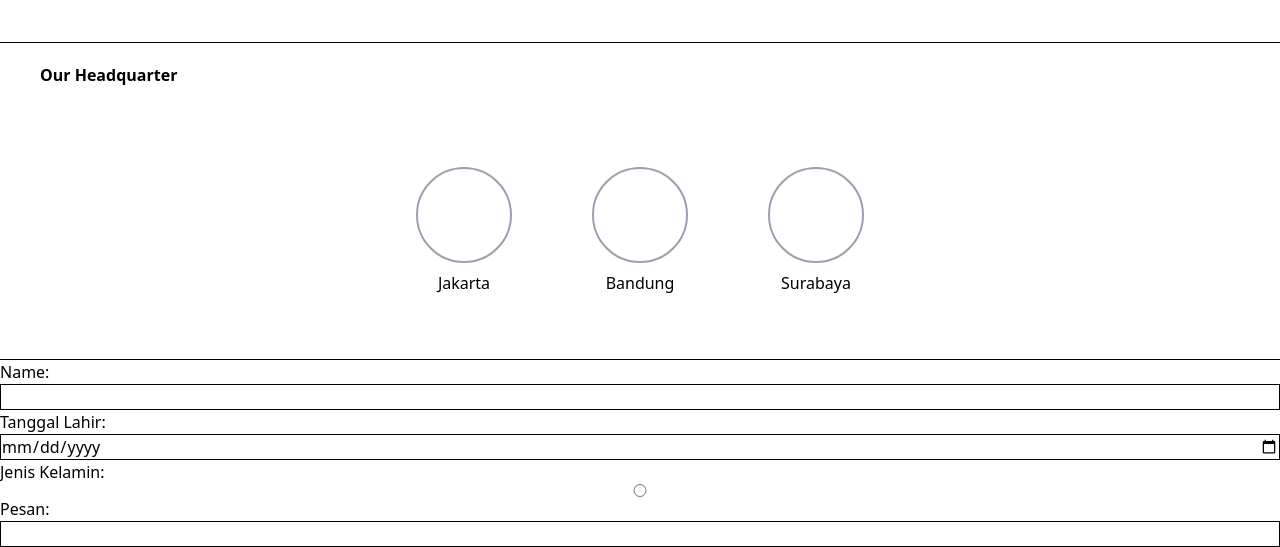
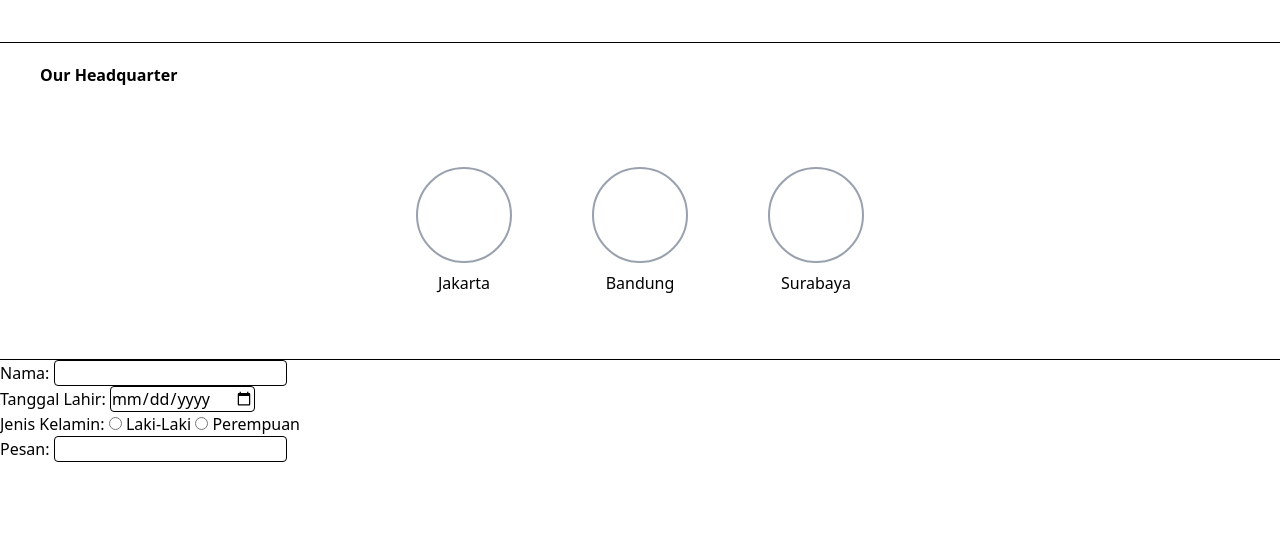
Before and after one commit to Revou-Coding-Camp/codingcamp-30-jun-25-varelsaurus, a plain HTML site: page index.html in a window 1280 px wide. Shown: the part 725-1272 px from the top of the page. After the commit the page ends 1187 px from the top, so only its background shows below. Drawn offline with nearby package versions, Linux system fonts and the light colour scheme.

Commit message:
Revisi Message Us

```diff
--- a/index.html
+++ b/index.html
@@ -54,15 +54,30 @@
     <!-- Form Message Us -->
     <section>
         <div>
-            <form class="flex flex-col">
-                <label for="name-input"> Name:</label>
-                <input type="text" id="name-input" name="name" class="border">
-                <label for="name-input"> Tanggal Lahir:</label>
-                <input type="date" id="name-input" name="name" class="border">
-                <label for="name-input"> Jenis Kelamin:</label>
-                <input type="radio" id="name-input" name="name" class="border">
-                <label for="name-input"> Pesan:</label>
-                <input type="text" id="name-input" name="name" class="border">
+            <form>
+                <div>
+                    <!-- Form Nama -->
+                    <label for="input-nama">Nama:</label>
+                    <input type="text" name="namauser" id="input-nama" class="border rounded-sm">
+                </div>
+                <div>
+                    <!-- Form Tanggal -->
+                    <label for="input-tanggal">Tanggal Lahir:</label>
+                    <input type="date" name="tanggaluser" id="input-tanggal" class="border rounded-sm">
+                </div>
+                <div>
+                    <!-- Form Jenis Kelamin -->
+                    <label for="input-jenis">Jenis Kelamin:</label>
+                    <input type="radio" name="jeniskelamin" id="laki-laki" class="border rounded-sm">
+                    <label for="laki-laki">Laki-Laki</label>
+                    <input type="radio" name="jeniskelamin" id="perempuan" class="border rounded-sm">
+                    <label for="perempuan">Perempuan</label>
+                </div>
+                <div>
+                    <!-- Form Input Pesan -->
+                    <label for="input-pesan">Pesan:</label>
+                    <input type="text" name="pesanuser" id="input-pesan" class="border rounded-sm">
+                </div>
             </form>
         </div>
     </section>
```
